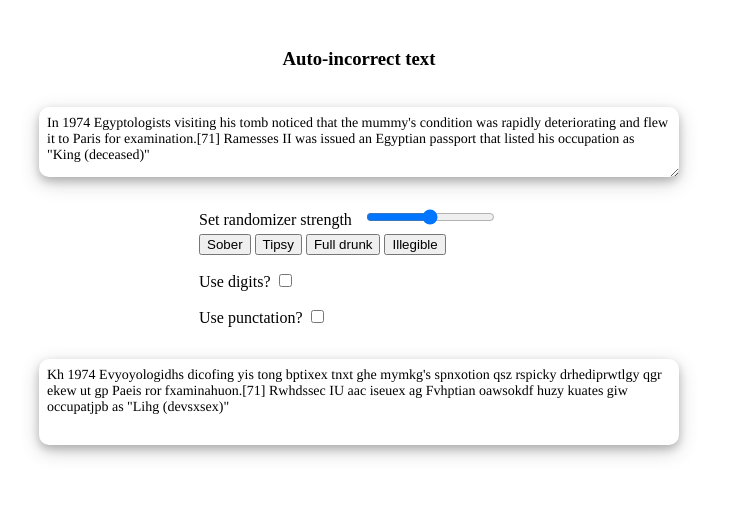
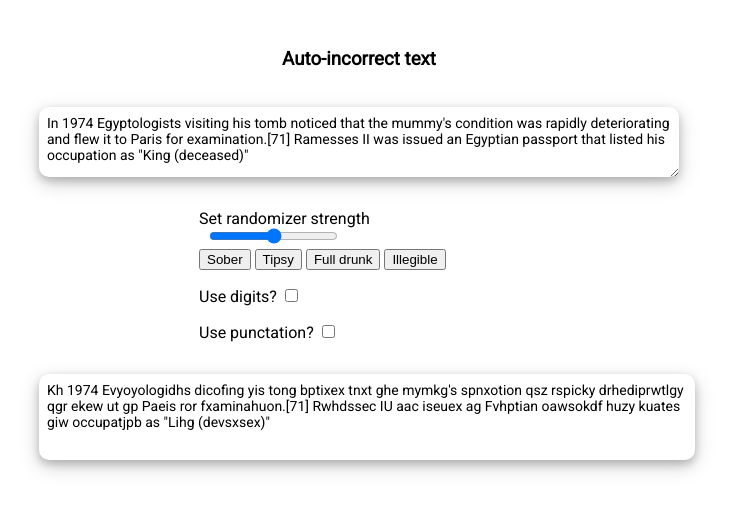
Before and after one commit to kshaa/keyboard-distance-randomizer, a plain HTML site: page index.html in a window 1280 px wide. Shown: the whole page, without its empty margins (281-1014 px from the left). Drawn offline with Linux system fonts and the light colour scheme.

Commit message:
Prettier font and sensible textarea scaling

```diff
--- a/index.html
+++ b/index.html
@@ -3,6 +3,8 @@
         <title>Keyboard Distance Randomizer</title>
         <meta name="viewport" content="width=device-width, initial-scale=1">
         <style>
+            @import url('https://fonts.googleapis.com/css?family=Roboto&display=swap');
+
             body {
                 padding: 3em;
                 width: 40em;
@@ -12,11 +14,13 @@
             h3 {
                 text-align: center;
                 margin-bottom: 2em;
+                font-family: 'Roboto', sans-serif;
             }
 
             textarea { width: 100%; }
 
             #settings {
+                font-family: 'Roboto', sans-serif;
                 margin: 2em auto;
                 width: 50%;
             }
@@ -41,8 +45,11 @@
                 border: none;
                 height: 5em;
                 padding: 8px;
-                font-family: Times;
+                font-family: 'Roboto', sans-serif;
                 font-size: 14px;
+                /* Horizontal scaling looks bad */
+                max-width: 100%;
+                min-width: 100%;
             }
         </style>
     </head>
```
